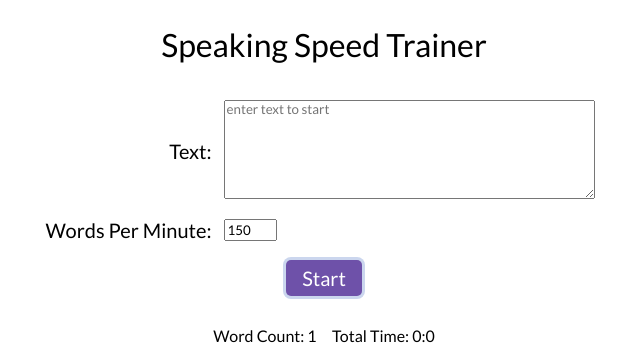
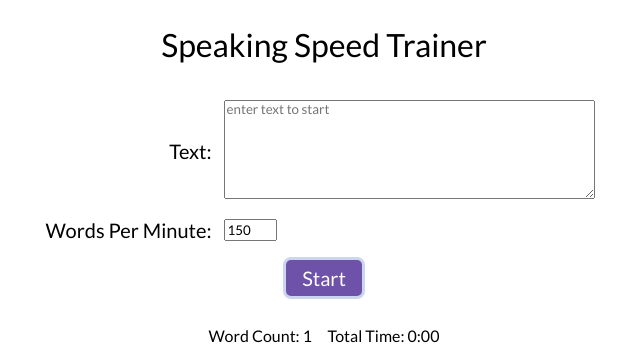
Before and after one commit to markv12/SpeakingSpeedTrainer, a plain HTML site: page index.html in a window 1280 px wide. Both pictures are taken after a click on the button "Start". Shown: the full height of the page, 316-956 px from the left. Drawn offline with Linux system fonts and the light colour scheme.

Commit message:
format smaller seconds properly. allow selecting text below highlight

```diff
--- a/main.css
+++ b/main.css
@@ -58,4 +58,5 @@ table tr.borderless td{
   position: absolute;
   background-color: rgba(110, 81, 169, 0.3);
   height: 26px;
+  pointer-events: none;
 }
--- a/main.js
+++ b/main.js
@@ -95,6 +95,9 @@ function ShowInfo(word_count, totalMS){
   let totalSeconds = totalMS/1000.0;
   let totalMinutes = Math.floor(totalSeconds/60.0);
   let remainingSeconds = Math.round(totalSeconds - (totalMinutes * 60));
+  if(remainingSeconds < 10){
+    remainingSeconds = "0" + remainingSeconds.toString();
+  }
   let text_info_tag = document.getElementById("text_info");
   text_info_tag.innerHTML = "Word Count: " + word_count + "&nbsp;&nbsp;&nbsp;&nbsp;&nbsp;Total Time: " + totalMinutes + ":" + remainingSeconds;
 }
```
